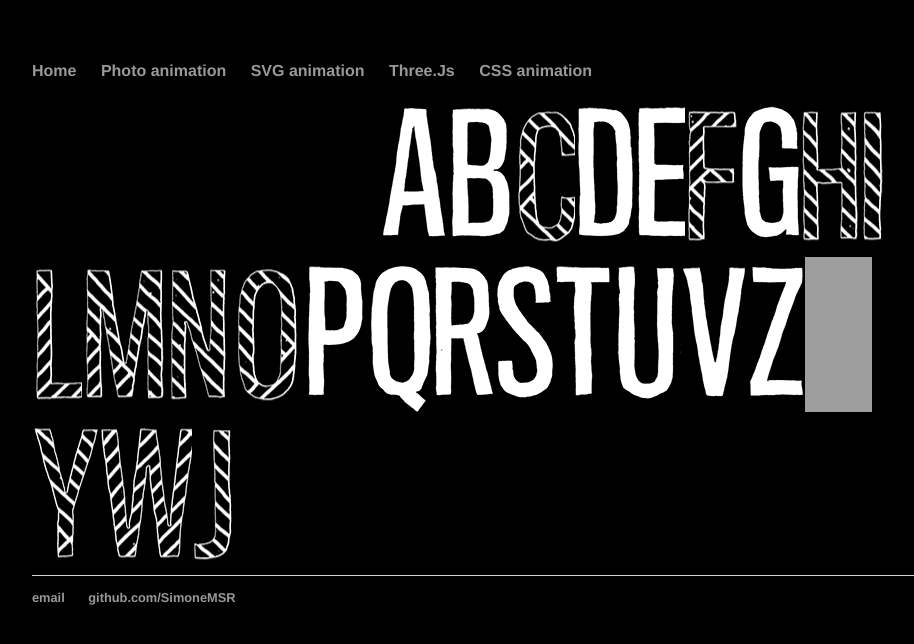
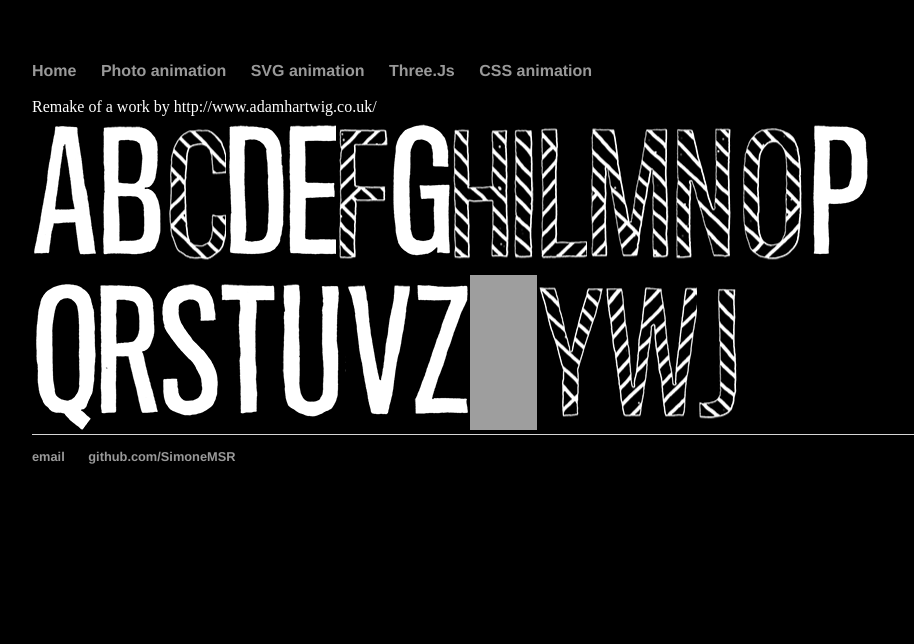
Before and after one commit to SimoneMSR/simonemsr.github.io, a Jekyll site: the page built from letters/index.html, in a window 1280 px wide. Shown: the top 644 px of the page, without its empty margins (160-1074 px from the left). Built offline with Jekyll 4.4.1, drawn with Linux system fonts in a browser that asks for light colours; grey boxes are pictures that could not be loaded.

Commit message:
rivedo letters

```diff
--- a/letters/index.html
+++ b/letters/index.html
@@ -2,7 +2,9 @@
 layout: default
 title: sun
 ---
-	<link rel="stylesheet" href="style.css"></link>
-	<script type="text/javascript" src="code.js"></script>
+<link rel="stylesheet" href="style.css"></link>
+<script type="text/javascript" src="code.js"></script>
 <div></div>
-Remake of a work by http://www.adamhartwig.co.uk/
+<div style="color: white">
+	Remake of a work by http://www.adamhartwig.co.uk/
+</div>
```
